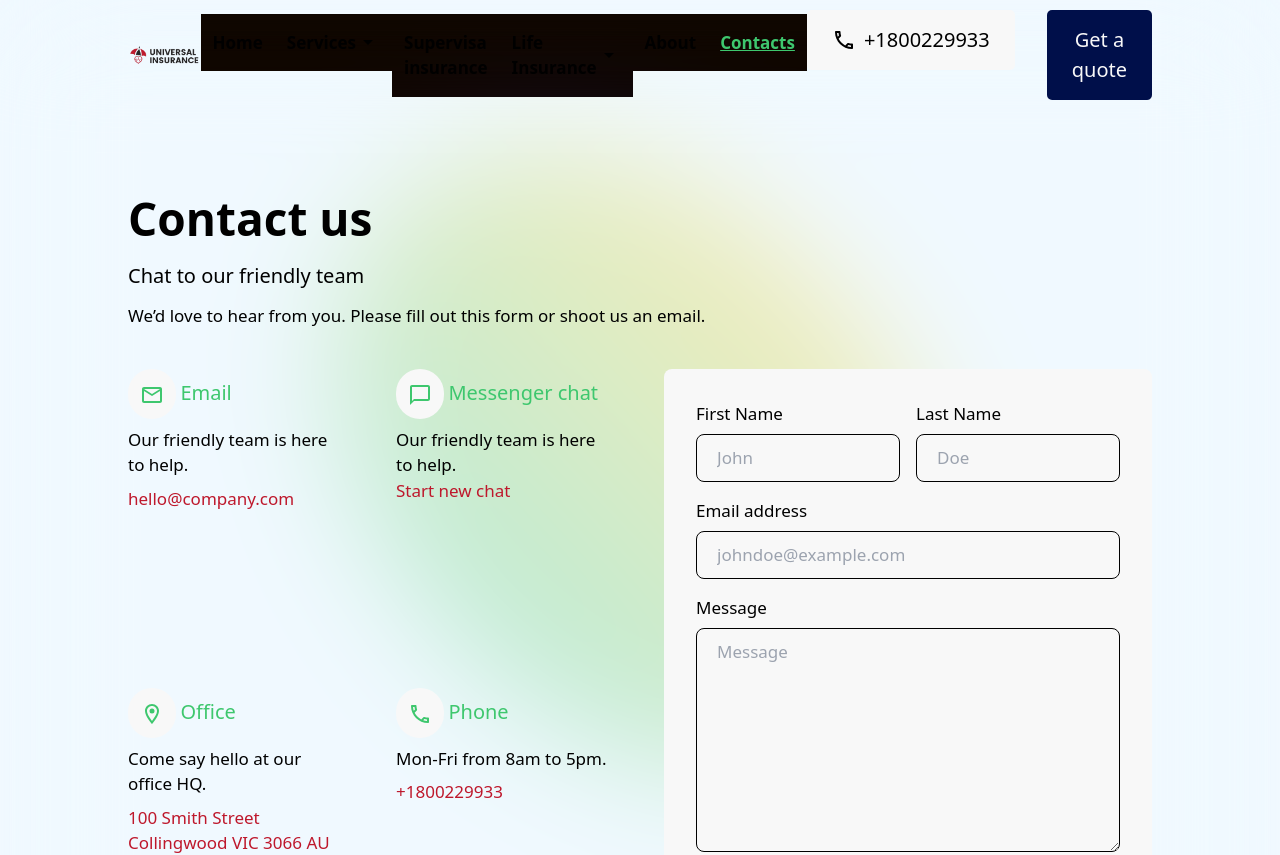
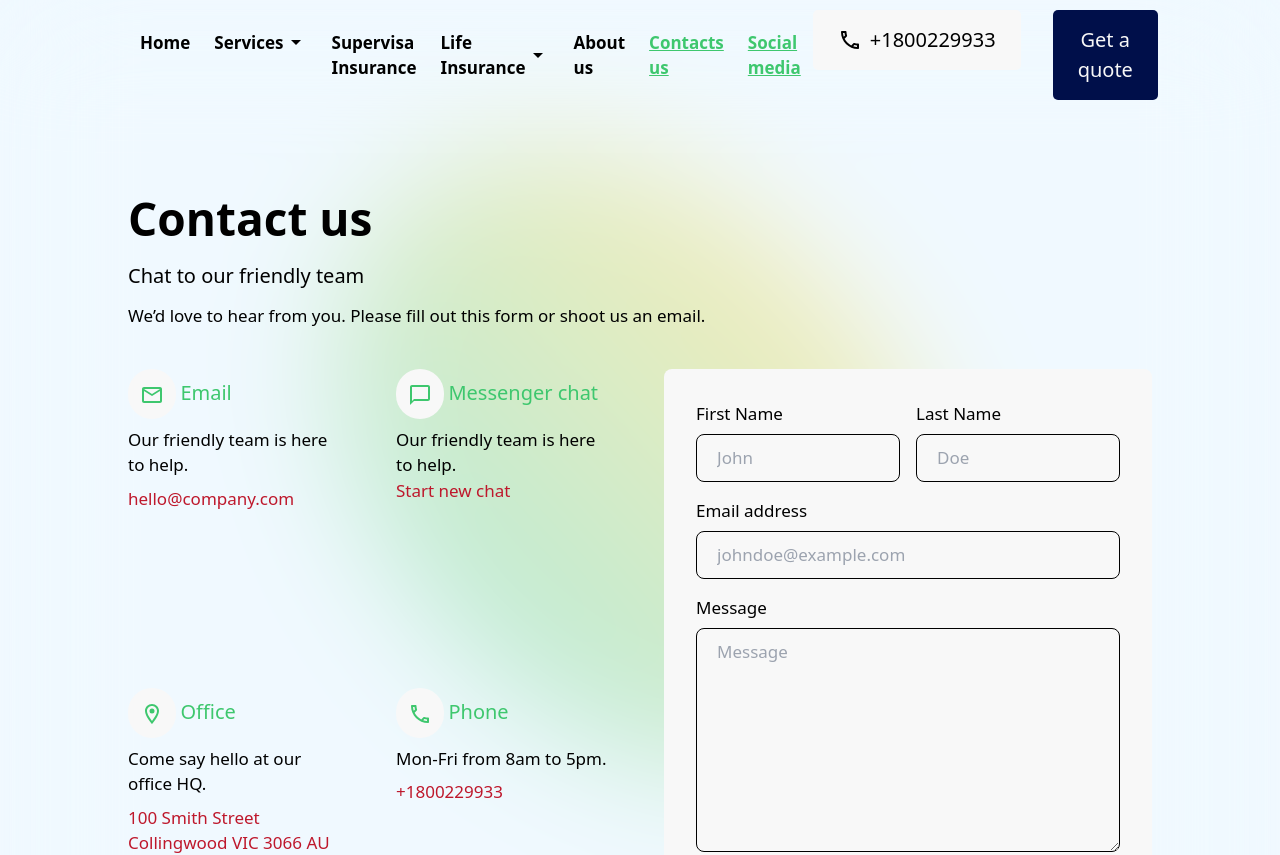
Before and after one commit to tejinder-pal-singh/universalInsurance, a React (Vite) app: page /contact in a window 1280 px wide. Shown: the top 855 px of the page. Built offline with nearby package versions, Linux system fonts and the light colour scheme.

Commit message:
fix error

```diff
--- a/src/components/MenuItems.tsx
+++ b/src/components/MenuItems.tsx
@@ -61,9 +61,9 @@ const MenuItems = ({ items, depthLevel }: { items: any; depthLevel: any }) => {
               items.title
             ) : (
               <NavLink
-                className={({ isActive: isactive }) =>
+                className={({ isActive }) =>
                   `flex items-center ${
-                    isactive ? " text-primary underline " : " "
+                    isActive ? " text-primary underline " : " "
                   }`
                 }
                 to={items.url}
--- a/src/components/Navbar.tsx
+++ b/src/components/Navbar.tsx
@@ -32,7 +32,7 @@ const navbarLinks: NavItem[] = [
             title: "Life Insurance",
             url: "/services#life",
             submenu: [
-              { title: "Life Insurance", url: "/services#life" },
+              { title: "Life-Insurance", url: "/services#life" },
               { title: "Term Life Insurance", url: "/services#term" },
               { title: "Money-back Insurance", url: "/services#money-back" },
               {
@@ -88,7 +88,7 @@ const navbarLinks: NavItem[] = [
       },
     ],
   },
-  { title: "Supervisa insurance", url: "/services#supervisa" },
+  { title: "Supervisa Insurance", url: "/services#supervisa" },
   {
     title: "Life Insurance",
     url: "/services#life",
@@ -114,8 +114,9 @@ const navbarLinks: NavItem[] = [
       { title: "Free Insurance Plan", url: "/services#free" },
     ],
   },
-  { title: "About", url: "/about" },
-  { title: "Contacts", url: "/contact" },
+  { title: "About us", url: "/about" },
+  { title: "Contacts us", url: "/contact" },
+  { title: "Social media", url: "/contact#social" },
 ];
 
 //animations
@@ -248,7 +249,7 @@ const Navbar = () => {
    font-semibold  isolate flex items-baseline  justify-between`}
           >
             {navbarLinks.map((a) => (
-              <div key={a.title}>
+              <div className="hover:text-primary" key={a.title}>
                 <NavbarLink link={a} />
               </div>
             ))}
@@ -390,7 +391,7 @@ function NavbarItems({
 //for large screens
 function NavbarLink({ link }: { link: any }) {
   return (
-    <motion.div className="relative backdrop-invert group">
+    <motion.div className="relative group">
       <ul
         className="flex
   align-center
```
